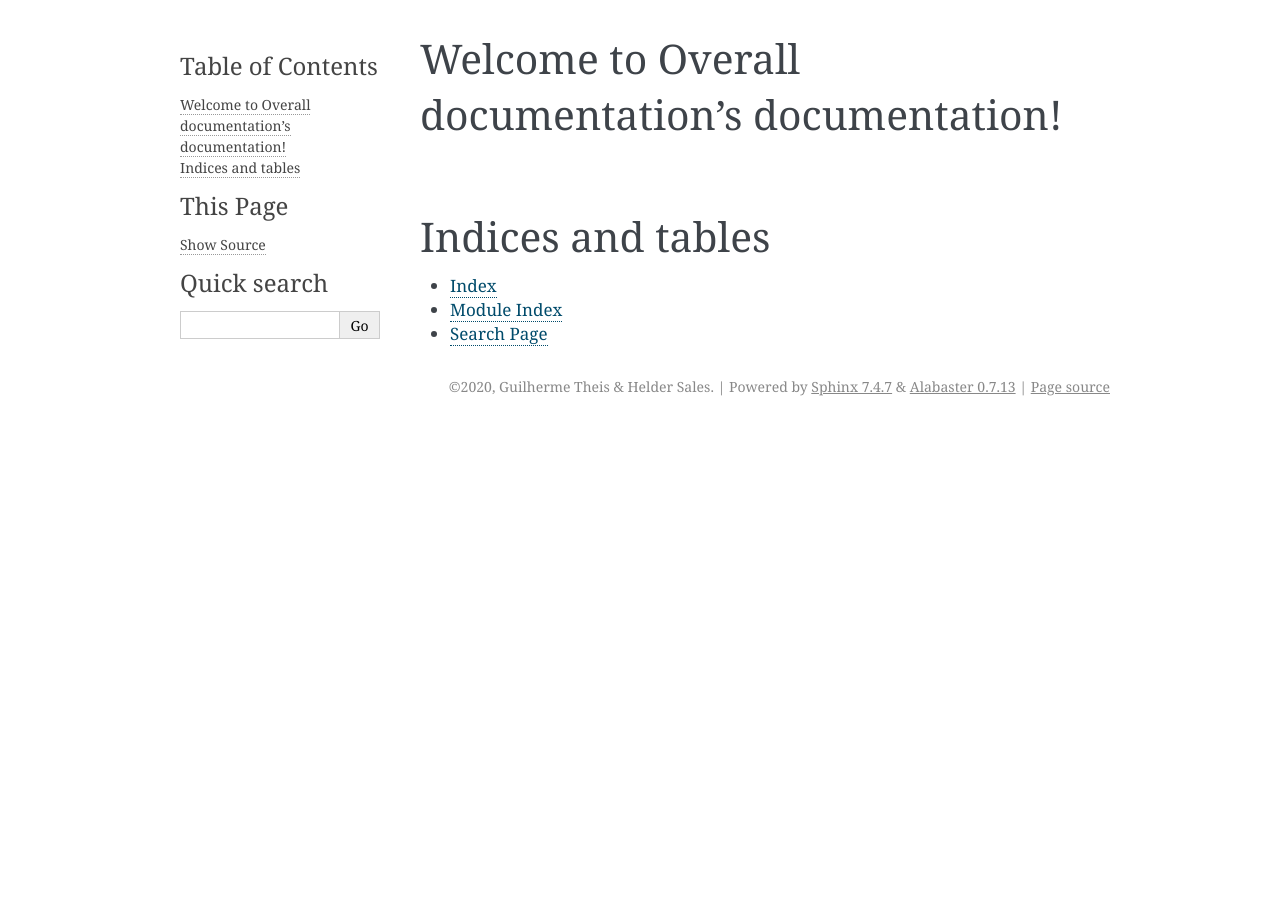
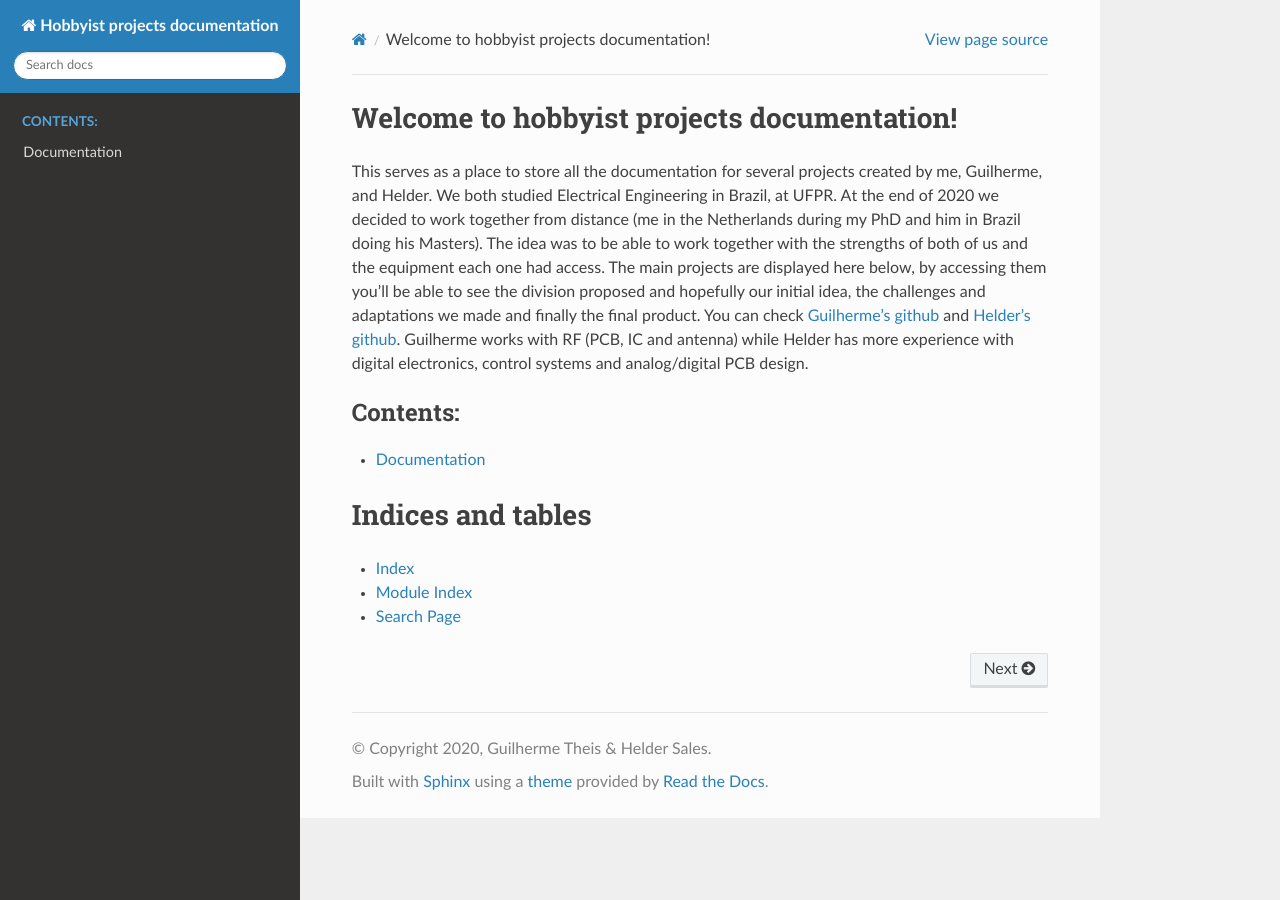
Before and after one commit to guilhermetheis/documentationSeries, a Sphinx documentation site: the page built from docs/source/index.rst, in a window 1280 px wide. Built offline with Sphinx 7.4.7 and the Read the Docs theme 2.0.0, drawn with Linux system fonts in a browser that asks for light colours.

Commit message:
changing theme

```diff
--- a/docs/source/conf.py
+++ b/docs/source/conf.py
@@ -17,7 +17,7 @@ import sys
 
 # -- Project information -----------------------------------------------------
 
-project = 'Overall documentation'
+project = 'Hobbyist projects documentation'
 copyright = '2020, Guilherme Theis & Helder Sales'
 author = 'Guilherme Theis & Helder Sales'
 
@@ -31,6 +31,10 @@ release = '0.0.1'
 # extensions coming with Sphinx (named 'sphinx.ext.*') or your custom
 # ones.
 extensions = [
+    "sphinx.ext.intersphinx",
+    "sphinx.ext.autodoc",
+    "sphinx.ext.mathjax",
+    "sphinx.ext.viewcode",
 ]
 
 # Add any paths that contain templates here, relative to this directory.
@@ -47,7 +51,7 @@ exclude_patterns = []
 # The theme to use for HTML and HTML Help pages.  See the documentation for
 # a list of builtin themes.
 #
-html_theme = 'alabaster'
+html_theme = 'sphinx_rtd_theme'
 
 # Add any paths that contain custom static files (such as style sheets) here,
 # relative to this directory. They are copied after the builtin static files,
--- /dev/null
+++ b/docs/source/documentation.rst
@@ -0,0 +1,2 @@
+Documentation
+=============
--- a/docs/source/index.rst
+++ b/docs/source/index.rst
@@ -3,12 +3,16 @@
    You can adapt this file completely to your liking, but it should at least
    contain the root `toctree` directive.
 
-Welcome to Overall documentation's documentation!
-=================================================
+Welcome to hobbyist projects documentation!
+===========================================
+
+This serves as a place to store all the documentation for several projects created by me, Guilherme, and Helder. We both studied Electrical Engineering in Brazil, at UFPR. At the end of 2020 we decided to work together from distance (me in the Netherlands during my PhD and him in Brazil doing his Masters). The idea was to be able to work together with the strengths of both of us and the equipment each one had access. The main projects are displayed here below, by accessing them you'll be able to see the division proposed and hopefully our initial idea, the challenges and adaptations we made and finally the final product. You can check `Guilherme's github <https://github.com/guilhermetheis>`_ and `Helder's github <https://github.com/helder-sales>`_. Guilherme works with RF (PCB, IC and antenna) while Helder has more experience with digital electronics, control systems and analog/digital PCB design.
 
 .. toctree::
    :maxdepth: 2
    :caption: Contents:
+
+   documentation.rst
 
 
 
--- a/docs/requiremets.txt
+++ b/requirements.txt
@@ -1,2 +1 @@
 # docs/requirements.txt
-sphinx==2.2.0
```
